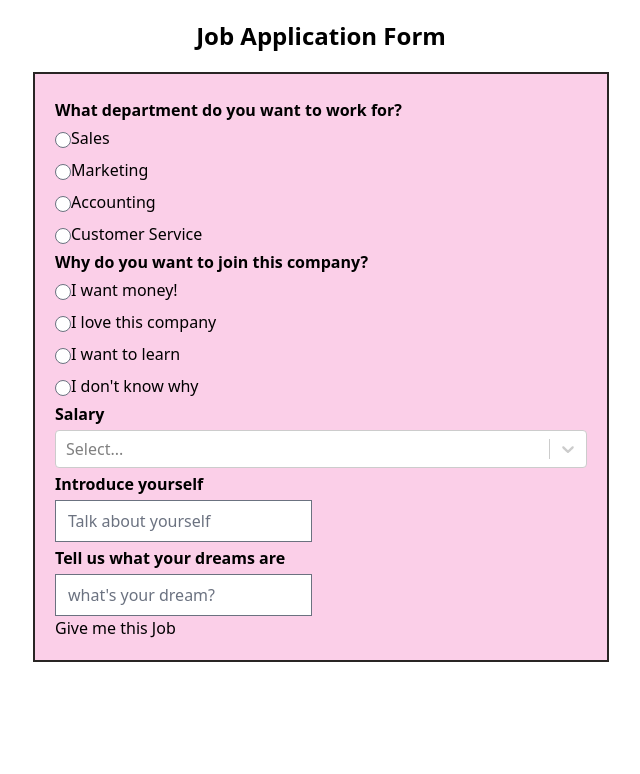
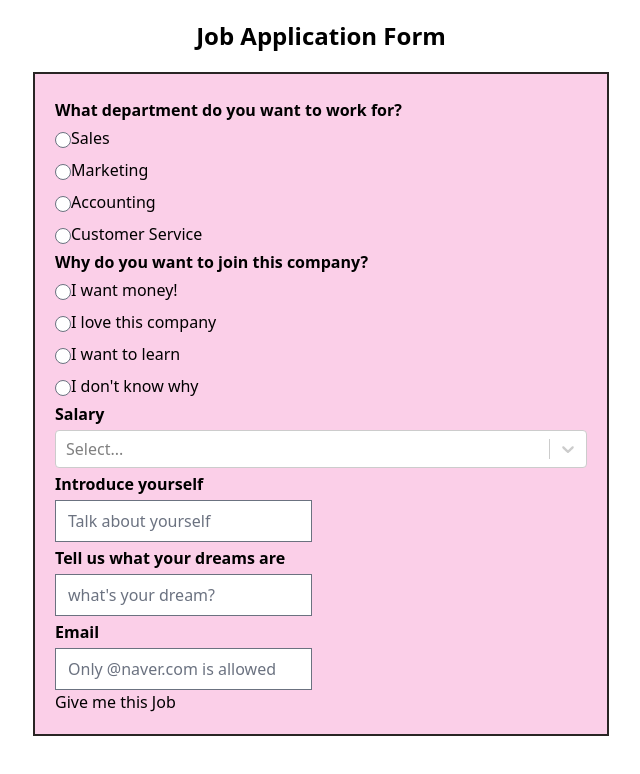
Before and after one commit to HyunJaeyeon/carrot-market-clone, a Next.js app: page /forms/jobApplication in a window 1280 px wide. Shown: the top 774 px of the page, without its empty margins (319-959 px from the left). Built offline with nearby package versions, Linux system fonts and the light colour scheme.

Commit message:
feat: add email

```diff
--- a/src/pages/forms/jobApplication.tsx
+++ b/src/pages/forms/jobApplication.tsx
@@ -3,12 +3,12 @@ import { FieldErrors, useForm, Controller } from "react-hook-form";
 import Select from "react-select"; //react-select 사용해보기
 
 //--구현사항------------------------------
-//checkDepartment: required -> radio ✅
-//checkPurpose: required -> radio ✅
-//salary -> select(dropdown) ✅
-//introduction: required ✅
-//dreams: required, minLength: 10chars ✅
-//email: required, validate: "@naver.com"
+//✅ checkDepartment: required -> radio
+//✅ checkPurpose: required -> radio
+//✅ salary -> select(dropdown)
+//✅ introduction: required
+//✅ dreams: required, minLength: 10chars
+//✅email: required, validate: "@naver.com"
 //submit✅  -> print valid data
 //--------------------------------------
 
@@ -220,6 +220,26 @@ export default function JobForms() {
           />
           {errors.dreams?.message}
         </div>
+        {/* email:required, validate: @naver.com */}
+        <div>
+          <div>
+            {/* title */}
+            <h1 className="py-1 font-semibold">Email</h1>
+          </div>
+          <input
+            {...register("email", {
+              required: "Please write down your email",
+              validate: {
+                //@naver이 value에 있는지 확인
+                notNaver: (value) =>
+                  value.includes("@naver.com") || "Only @naver emails allowed",
+              },
+            })}
+            type="email"
+            placeholder="Only @naver.com is allowed"
+          />
+          {errors.email?.message}
+        </div>
 
         {/* submit */}
         <div>
```
